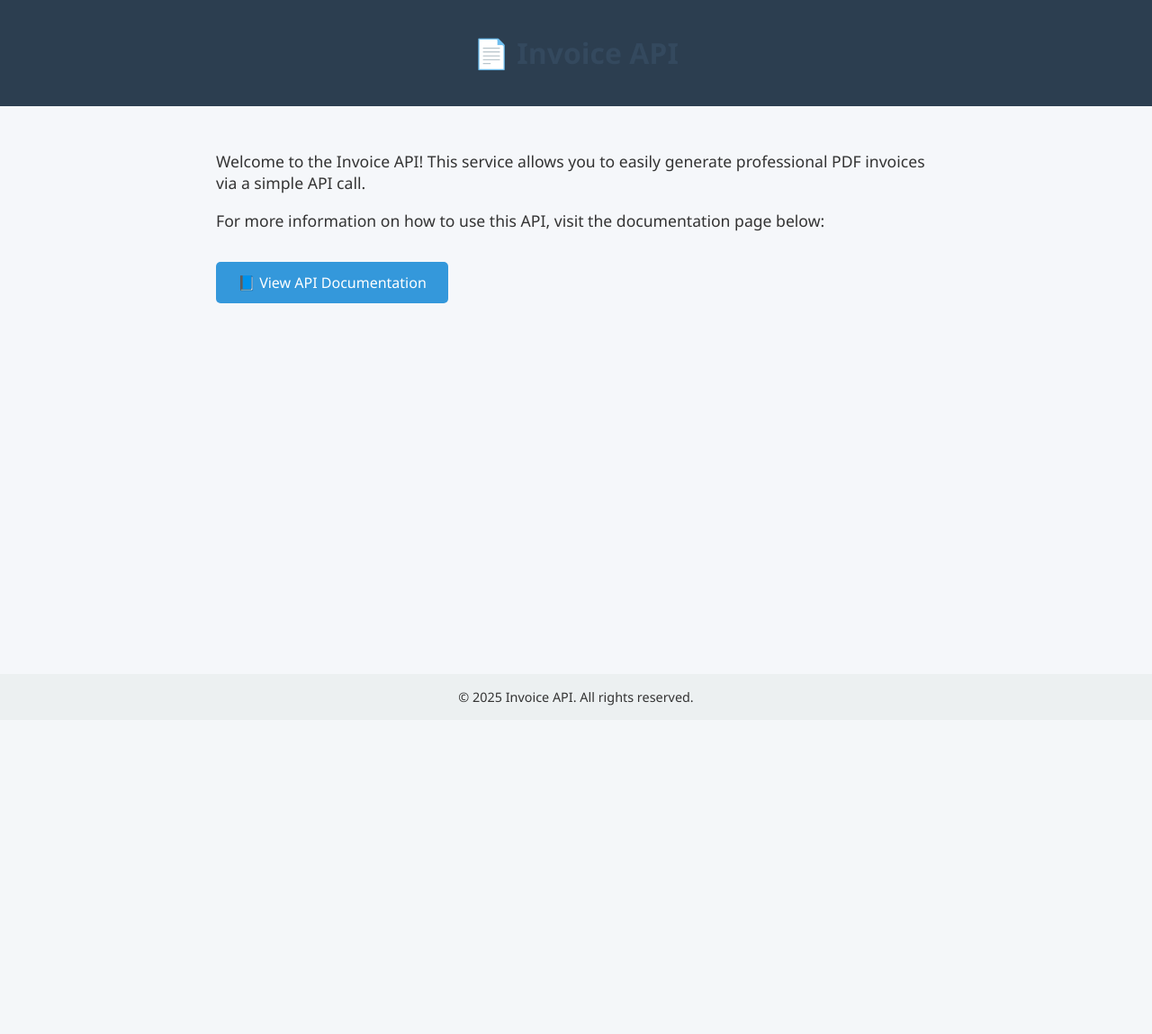
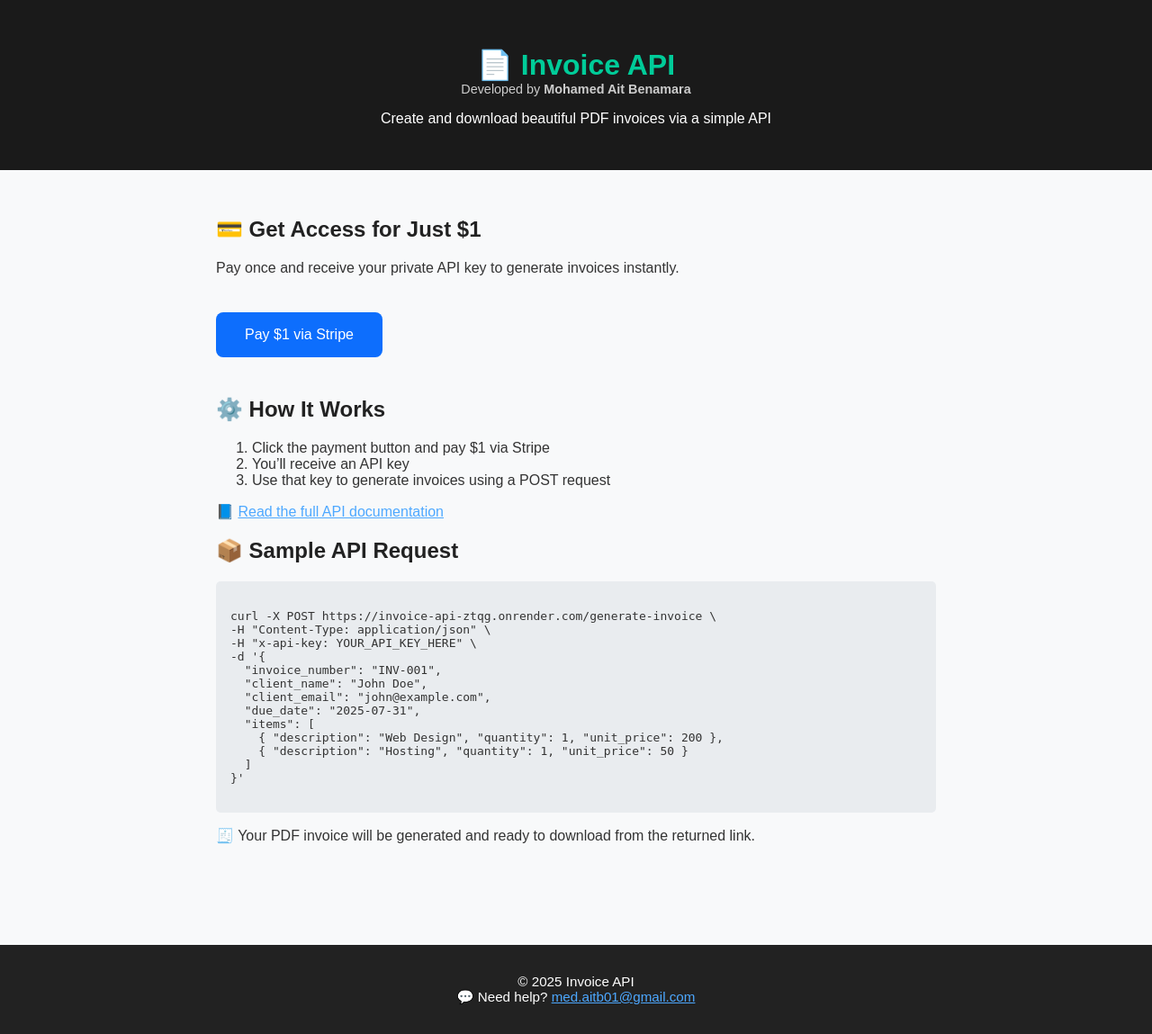
Before and after one commit to medmomoait/invoice_api, a Flask app: page / in a window 1280 px wide. Shown: the whole page at 90% size. Before the commit the page ends 784 px from the top, so only its background shows below. Run offline with Flask 3, Linux system fonts and the light colour scheme.

Commit message:
Update index.html

```diff
--- a/templates/index.html
+++ b/templates/index.html
@@ -2,73 +2,153 @@
 <html lang="en">
 <head>
   <meta charset="UTF-8" />
-  <meta name="viewport" content="width=device-width, initial-scale=1.0" />
+  <meta name="viewport" content="width=device-width, initial-scale=1" />
   <title>Invoice API</title>
-  <link rel="icon" href="/static/favicon.png" type="image/png">
+  <link rel="icon" href="{{ url_for('static', filename='favicon.png') }}" type="image/png" />
+
   <style>
     body {
+      font-family: Arial, sans-serif;
       margin: 0;
-      font-family: 'Segoe UI', Tahoma, Geneva, Verdana, sans-serif;
-      background: #f5f7fa;
+      padding: 0;
+      background: #f8f9fa;
       color: #333;
-      display: flex;
-      flex-direction: column;
-      min-height: 100vh;
     }
+
     header {
-      background-color: #2c3e50;
-      padding: 1rem 2rem;
+      background: #1a1a1a;
       color: white;
+      padding: 2rem;
       text-align: center;
     }
+
+    header h1 {
+      color: #00cc99; /* Changed title color */
+      margin-bottom: 0.5rem;
+    }
+
+    .powered-by {
+      font-size: 0.9rem;
+      color: #ccc;
+      margin-top: -0.5rem;
+    }
+
     main {
-      flex: 1;
       padding: 2rem;
       max-width: 800px;
       margin: auto;
     }
-    h1 {
-      color: #34495e;
+
+    h2 {
+      color: #222;
     }
-    p {
-      font-size: 1.1rem;
-    }
-    a.button {
+
+    .btn {
+      background-color: #0d6efd;
+      color: white;
+      padding: 1rem 2rem;
+      text-decoration: none;
+      border-radius: 8px;
       display: inline-block;
-      margin-top: 1rem;
-      background-color: #3498db;
-      color: white;
-      padding: 0.75rem 1.5rem;
-      border-radius: 5px;
-      text-decoration: none;
+      margin: 1.5rem 0;
+      font-size: 1rem;
       transition: background-color 0.3s ease;
     }
-    a.button:hover {
-      background-color: #2980b9;
+
+    .btn:hover {
+      background-color: #0b5ed7;
     }
+
+    .code-block {
+      background: #e9ecef;
+      padding: 1rem;
+      border-radius: 5px;
+      font-family: monospace;
+      white-space: pre-wrap;
+      overflow-x: auto;
+    }
+
     footer {
-      background-color: #ecf0f1;
-      padding: 1rem;
       text-align: center;
-      font-size: 0.9rem;
+      padding: 2rem;
+      background: #222;
+      color: white;
+      margin-top: 4rem;
+      font-size: 0.95rem;
+    }
+
+    a {
+      color: #4da8ff;
     }
   </style>
 </head>
 <body>
+
 <header>
   <h1>📄 Invoice API</h1>
+  <p class="powered-by">Developed by <strong>Mohamed Ait Benamara</strong></p>
+  <p>Create and download beautiful PDF invoices via a simple API</p>
 </header>
+
 <main>
+  <h2>💳 Get Access for Just $1</h2>
+  <p>Pay once and receive your private API key to generate invoices instantly.</p>
+
+  <!-- New payment button -->
+  <a class="btn" onclick="startPayment()">Pay $1 via Stripe</a>
+
+  <h2>⚙️ How It Works</h2>
+  <ol>
+    <li>Click the payment button and pay $1 via Stripe</li>
+    <li>You’ll receive an API key</li>
+    <li>Use that key to generate invoices using a POST request</li>
+  </ol>
+
   <p>
-      Welcome to the Invoice API! This service allows you to easily generate professional PDF invoices via a simple API call.
+    📘 <a href="/docs" target="_blank">Read the full API documentation</a>
   </p>
-    <p>
-      For more information on how to use this API, visit the documentation page below:
-    </p>
-    <a href="/docs" class="button">📘 View API Documentation</a>
+
+  <h2>📦 Sample API Request</h2>
+  <div class="code-block">
+curl -X POST https://invoice-api-ztqg.onrender.com/generate-invoice \
+-H "Content-Type: application/json" \
+-H "x-api-key: YOUR_API_KEY_HERE" \
+-d '{
+  "invoice_number": "INV-001",
+  "client_name": "John Doe",
+  "client_email": "john@example.com",
+  "due_date": "2025-07-31",
+  "items": [
+    { "description": "Web Design", "quantity": 1, "unit_price": 200 },
+    { "description": "Hosting", "quantity": 1, "unit_price": 50 }
+  ]
+}'
+  </div>
+
+  <p>🧾 Your PDF invoice will be generated and ready to download from the returned link.</p>
 </main>
+
 <footer>
-    &copy; 2025 Invoice API. All rights reserved.
+  &copy; 2025 Invoice API<br />
+  💬 Need help? <a href="mailto:med.aitb01@gmail.com">med.aitb01@gmail.com</a>
 </footer>
+
+<script>
+function startPayment() {
+  fetch('/create-checkout-session', {
+    method: 'POST'
+  })
+  .then(res => res.json())
+  .then(data => {
+    if (data.checkout_url) {
+      window.location.href = data.checkout_url;
+    } else {
+      alert("Payment failed: " + data.error);
+    }
+  })
+  .catch(err => alert("Error: " + err.message));
+}
+</script>
+
 </body>
 </html>
```
Lines whose indentation alone changed are shown as unchanged.
